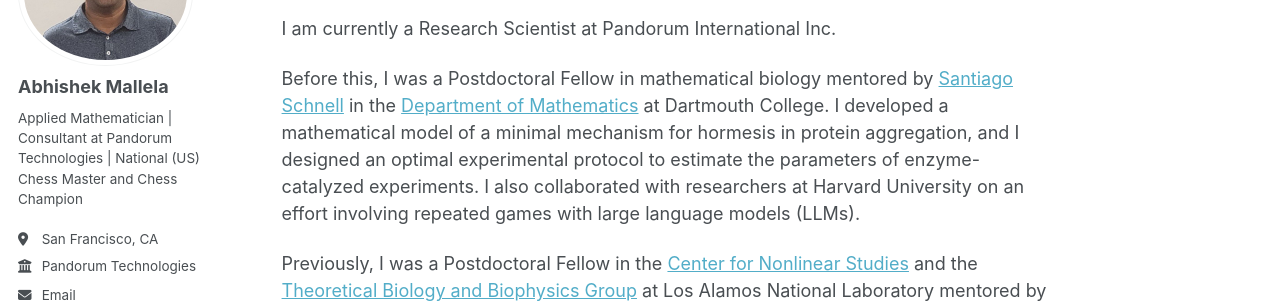
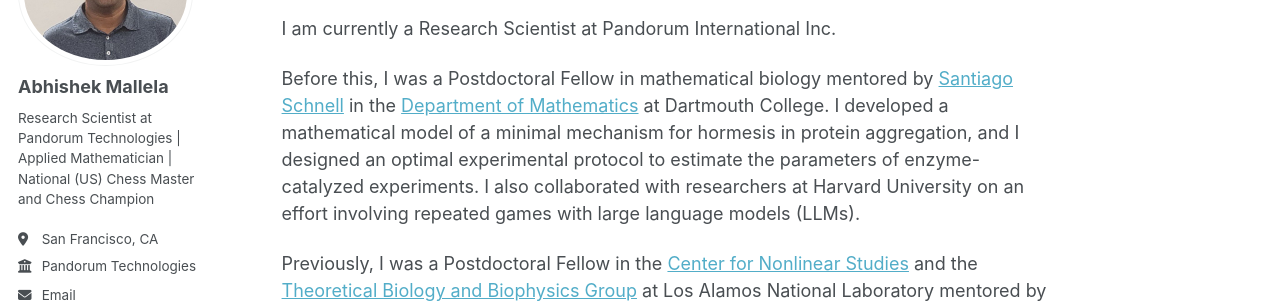
Before and after one commit to dynova/dynova.github.io, a Jekyll site: the page built from _pages/about.md, in a window 1280 px wide. Shown: the part 177-480 px from the top of the page. Built offline with Jekyll 4.4.1, drawn with Linux system fonts in a browser that asks for light colours; some web fonts are replaced.

Commit message:
Updated employment

```diff
--- a/_config.yml
+++ b/_config.yml
@@ -11,7 +11,7 @@ locale                   : "en-US"
 title                    : "Abhishek Mallela"
 title_separator          : "-"
 name                     : &name "Abhishek Mallela"
-description              : &description "Applied Mathematician | Consultant at Pandorum Technologies | National (US) Chess Master and Chess Champion"
+description              : &description "Research Scientist at Pandorum Technologies | Applied Mathematician | National (US) Chess Master and Chess Champion"
 url                      : https://dynova.github.io # the base hostname & protocol for your site e.g. "https://[your GitHub username].github.io" or if you already have some other page hosted on Github then use "https://[your GitHub username].github.io/[Your Repo Name]"
 baseurl                  : "" # the subpath of your site, e.g. "/blog"
 repository               : "dynova/academicpages.github.io"
@@ -24,7 +24,7 @@ author:
   avatar           : "profile.png"
   name             : "Abhishek Mallela"
   pronouns         : # example: "she/her"
-  bio              : "Applied Mathematician | Consultant at Pandorum Technologies | National (US) Chess Master and Chess Champion"
+  bio              : "Research Scientist at Pandorum Technologies | Applied Mathematician | National (US) Chess Master and Chess Champion"
   location         : "San Francisco, CA"
   employer         : "Pandorum Technologies"
   uri              : # URL
```
Also changed, not shown: 1 other file.
